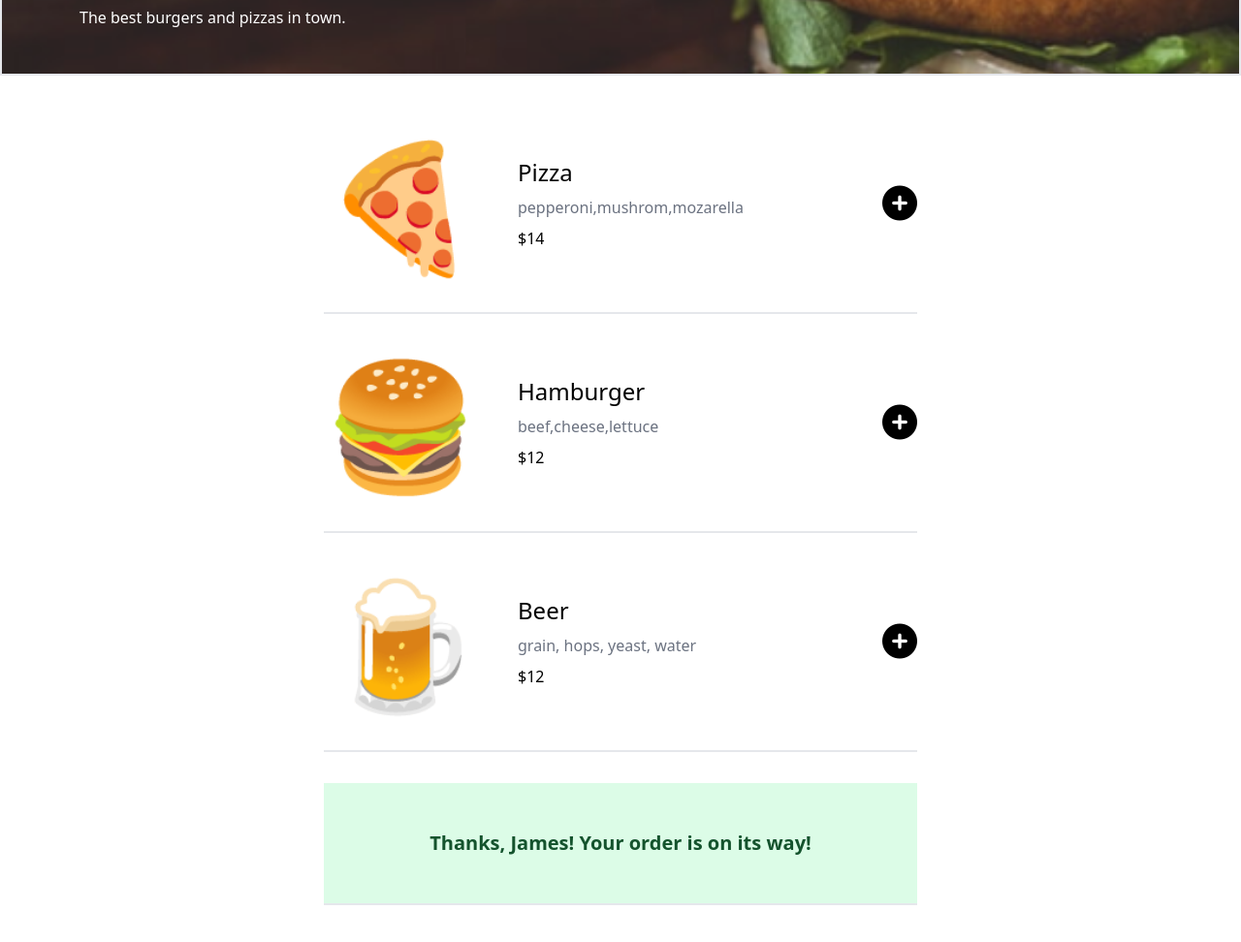
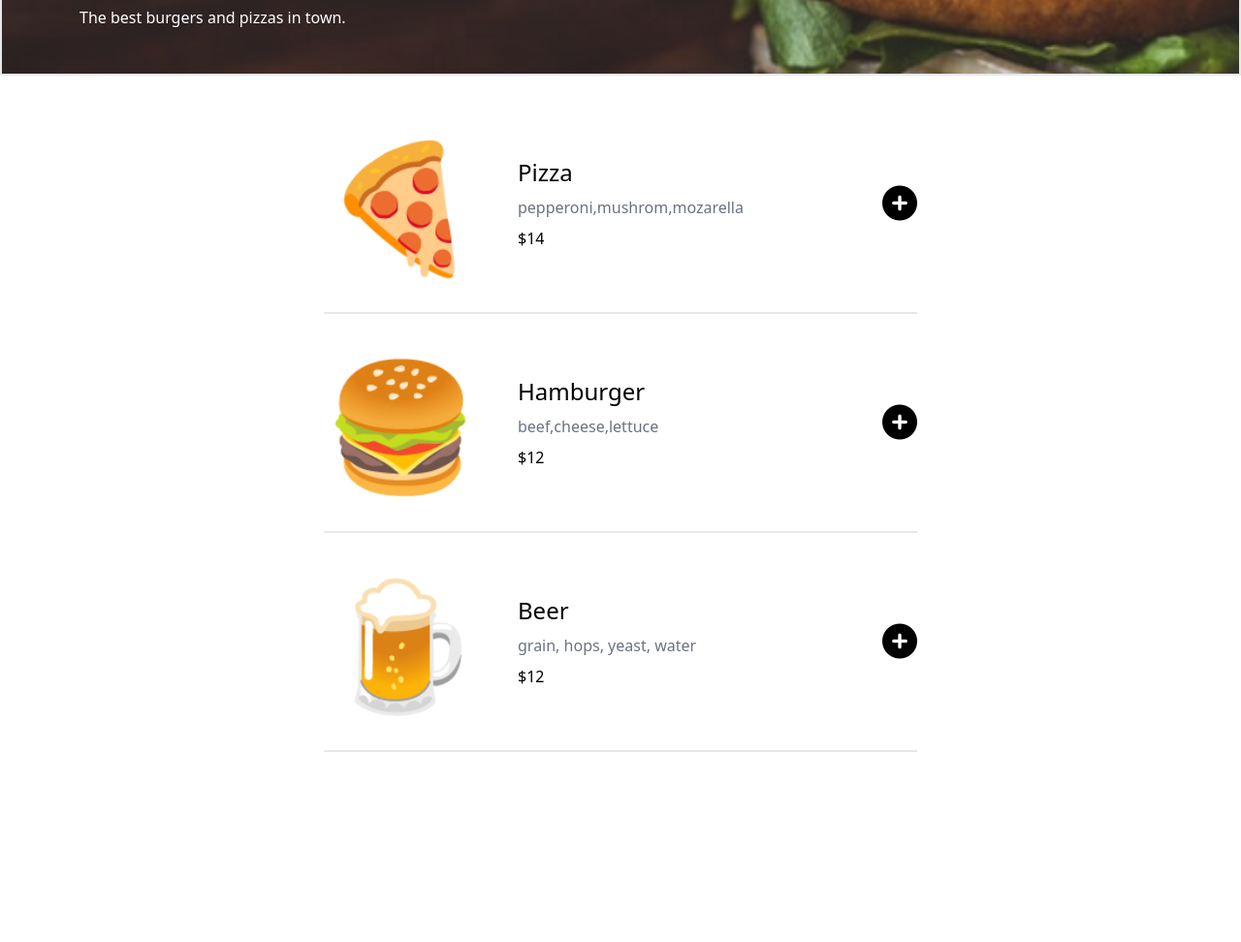
Before and after one commit to Natnael-Tilahun/restaurantMenu, a plain HTML site: page index.html in a window 1280 px wide. Shown: the part 98-1070 px from the top of the page at 97% size. After the commit the page ends 894 px from the top, so only its background shows below. Drawn offline with nearby package versions, Linux system fonts and the light colour scheme.

```diff
--- a/index.html
+++ b/index.html
@@ -107,7 +107,7 @@
 
       <!-- Order Confirmation -->
       <div
-        class="flex justify-center border-b-2 w-full md:w-2/4 py-12 px-3 my-8 mx-auto bg-green-100"
+        class="flex justify-center border-b-2 w-full md:w-2/4 py-12 px-3 my-8 mx-auto bg-green-100 hidden"
         id="confirmation"
       >
         <h1 class="text-center text-green-900 font-bold text-xl">
```
